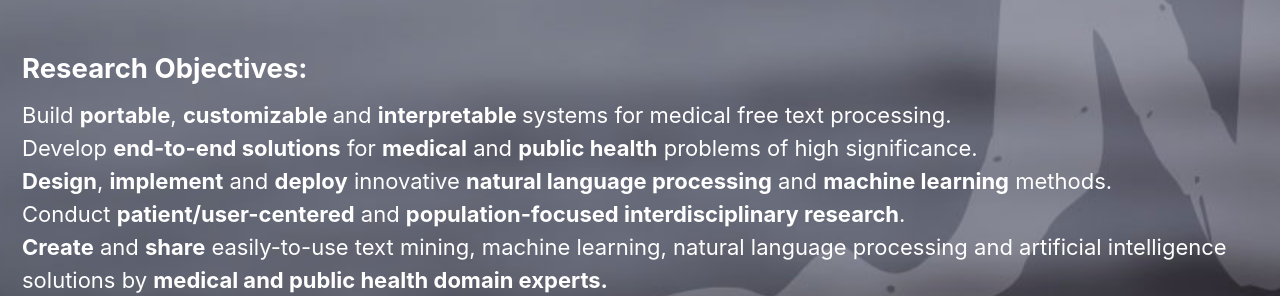
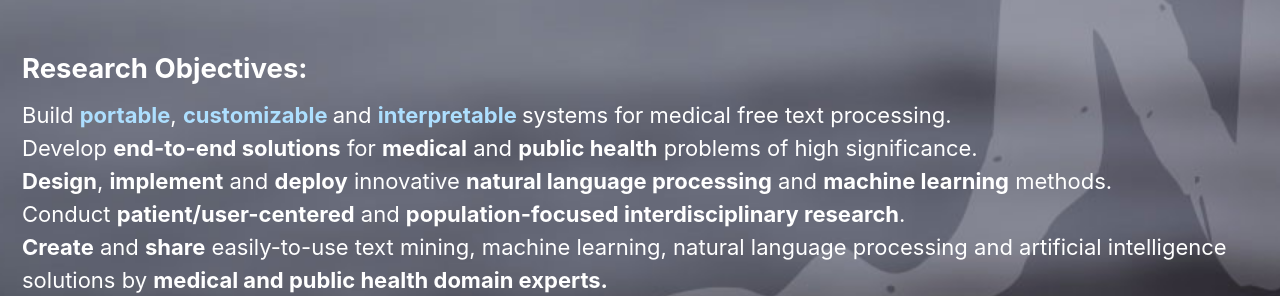
Before and after one commit to sarkerlab/Website, a Jekyll site: the page built from index.md, in a window 1280 px wide. Shown: the part 319-615 px from the top of the page. Built offline with Jekyll 4.4.1, drawn with Linux system fonts in a browser that asks for light colours; cached includes are drawn as plain includes; nearby versions of some CDN libraries.

Commit message:
Update index.md

```diff
--- a/index.md
+++ b/index.md
@@ -11,7 +11,7 @@ header:
 excerpt: >
   <font color="white">
   <h2>Research Objectives:</h2>
-   Build <b> portable</b>, <b> customizable </b> and <b> interpretable </b> systems for medical free text processing. <br />
+  Build <font color="#ADDFFF"><b> portable</b></font>, <font color="#ADDFFF"><b> customizable </b></font> and <font color="#ADDFFF"><b> interpretable </b></font> systems for medical free text processing. <br />
   Develop <b>end-to-end solutions</b> for <b>medical</b> and <b>public health</b> problems of high significance. <br />
    <b>Design</b>, <b>implement</b> and <b>deploy</b> innovative <b>natural language processing</b> and <b>machine learning</b> methods. <br />
   Conduct <b> patient/user-centered</b> and <b> population-focused interdisciplinary research</b>.<br />
```
